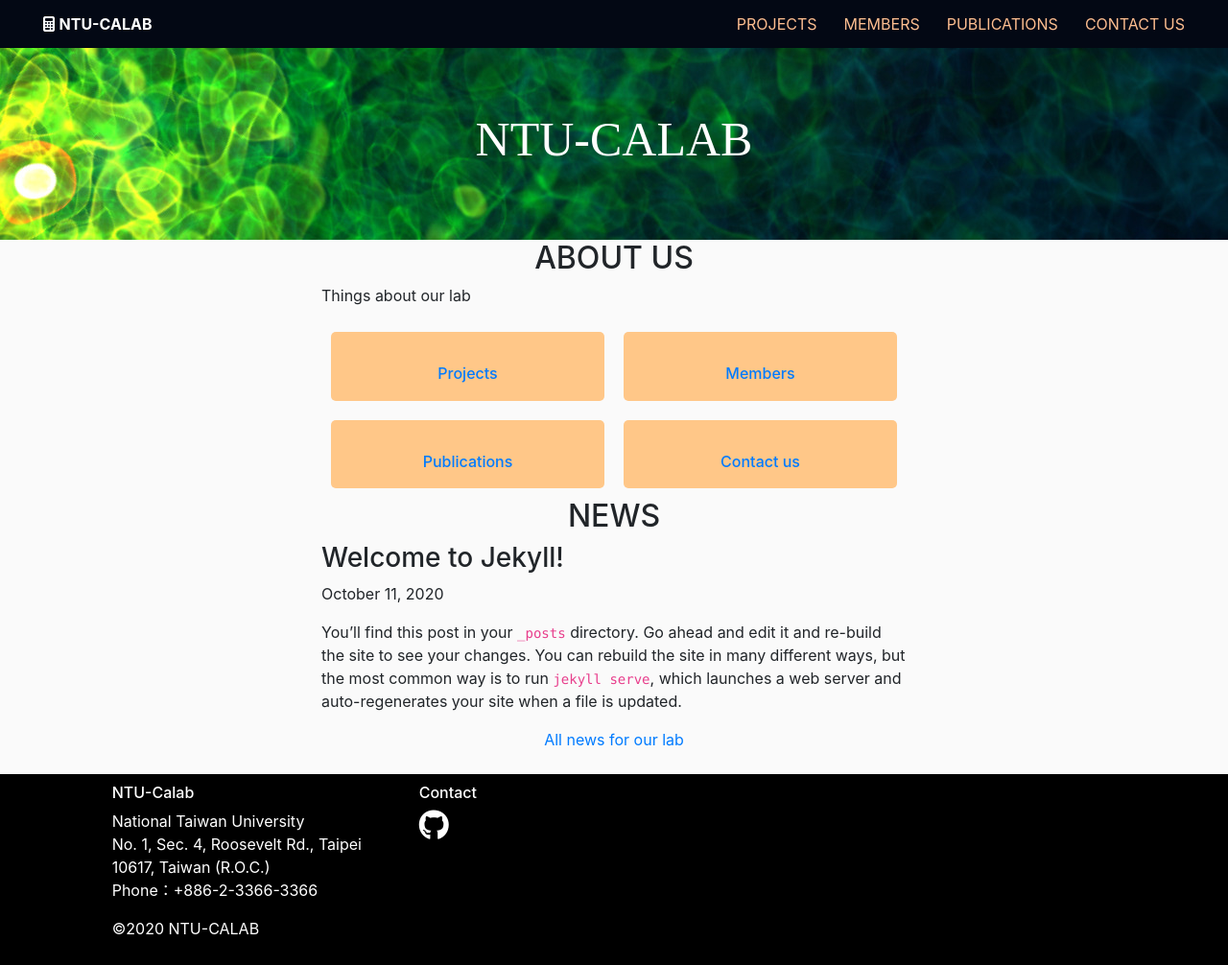
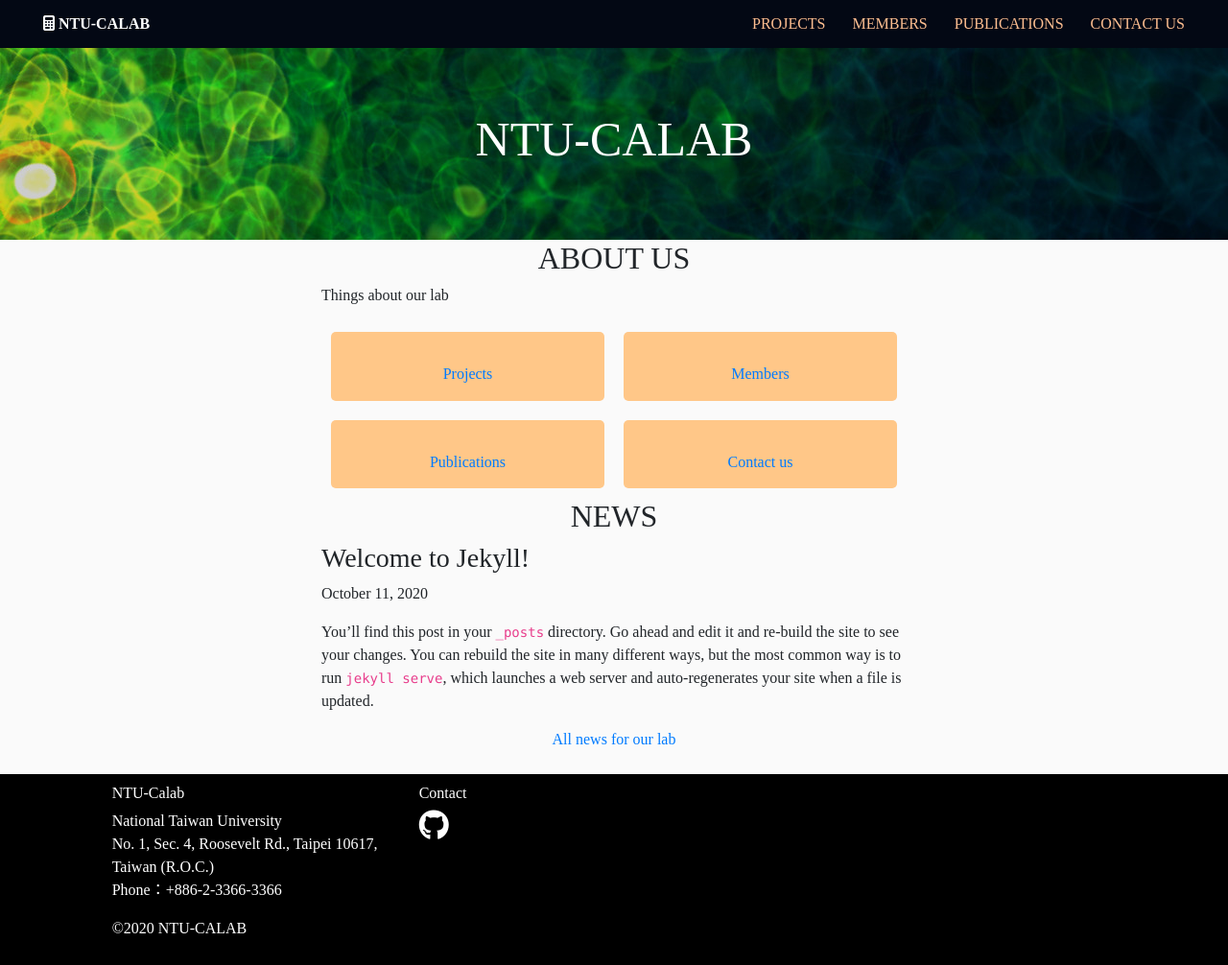
Before and after one commit to calab-ntu/calab-ntu.github.io, a Jekyll site: the page built from index.md, in a window 1280 px wide. Shown: the whole page at 96% size. Built offline with Jekyll 4.4.1, drawn with Linux system fonts in a browser that asks for light colours; nearby versions of some CDN libraries; some web fonts are replaced.

Commit message:
Darken title background image, and add font

```diff
--- a/_layouts/index.html
+++ b/_layouts/index.html
@@ -54,9 +54,9 @@
 
 	<div class="row">
 		<div class="col-lg-12 text-center">
-			<h2>
+			<H2>
 				NEWS
-			</h2>
+			</H2>
 		</div>
 	</div>
 
--- a/assets/css/style.css
+++ b/assets/css/style.css
@@ -5,10 +5,15 @@
 ================================*/
 body {
 	background-color: #FAFAFA;
+	font-family: 'Noto Serif KR', serif;
 	}
 
 .list-container {
 	padding: 20px;
+	}
+
+.list-container .row {
+	margin-bottom: 20px;
 	}
 
 .list-container img {
@@ -149,9 +154,9 @@
 
 /* small screen rigin */
 
-@media(max-width:700px) {
+@media(max-width:770px) {
 	.title h1 {
-		font-size: 30px;
+		font-size: 40px;
 		padding: 70px;
 		}
 
@@ -188,7 +193,7 @@
 
 
 /* large screen (computer version)*/
-@media(min-width:700px) {
+@media(min-width:770px) {
 	.title h1 {
 		font-size: 50px;
 		padding: 65px;
```
Also changed, not shown: assets/images/title_background.jpg, assets/images/title_background.png, 5 other files.
